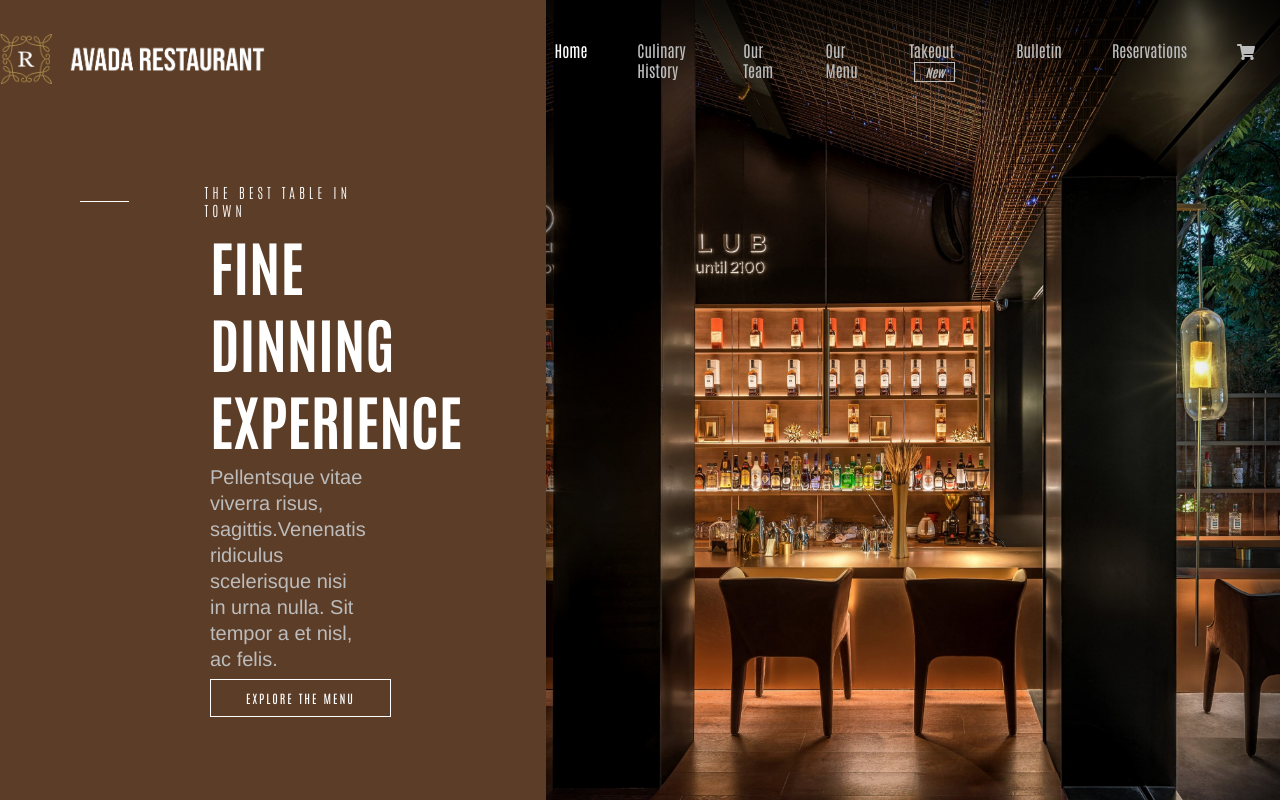
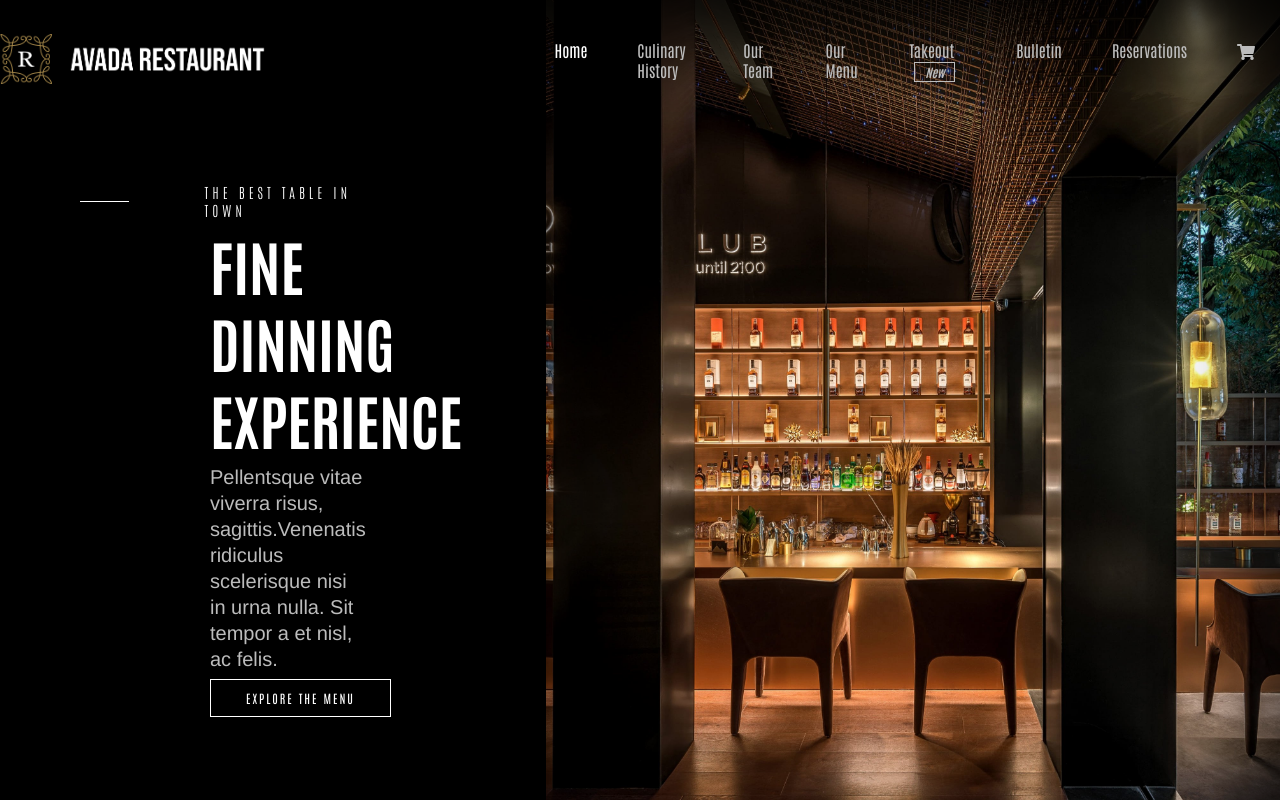
Before and after one commit to luca-lorenzetti/proj-html-vuejs, a website: page index.html in a window 1280 px wide. Shown: the top 802 px of the page. Drawn offline with nearby package versions, Linux system fonts and the light colour scheme; a web font is replaced by a local one.

Commit message:
Inserito colore nero

```diff
--- a/src/Partials/_variables.scss
+++ b/src/Partials/_variables.scss
@@ -1,7 +1,7 @@
 // General
 
 /*  Background */
-$mainBgColor: #5C3D27;  // before #000
+$mainBgColor: #000;  // before #5C3D27
 $secBgColor: #fff;
 
 /*  Text  */
```
Also changed, not shown: dist/app.css.
